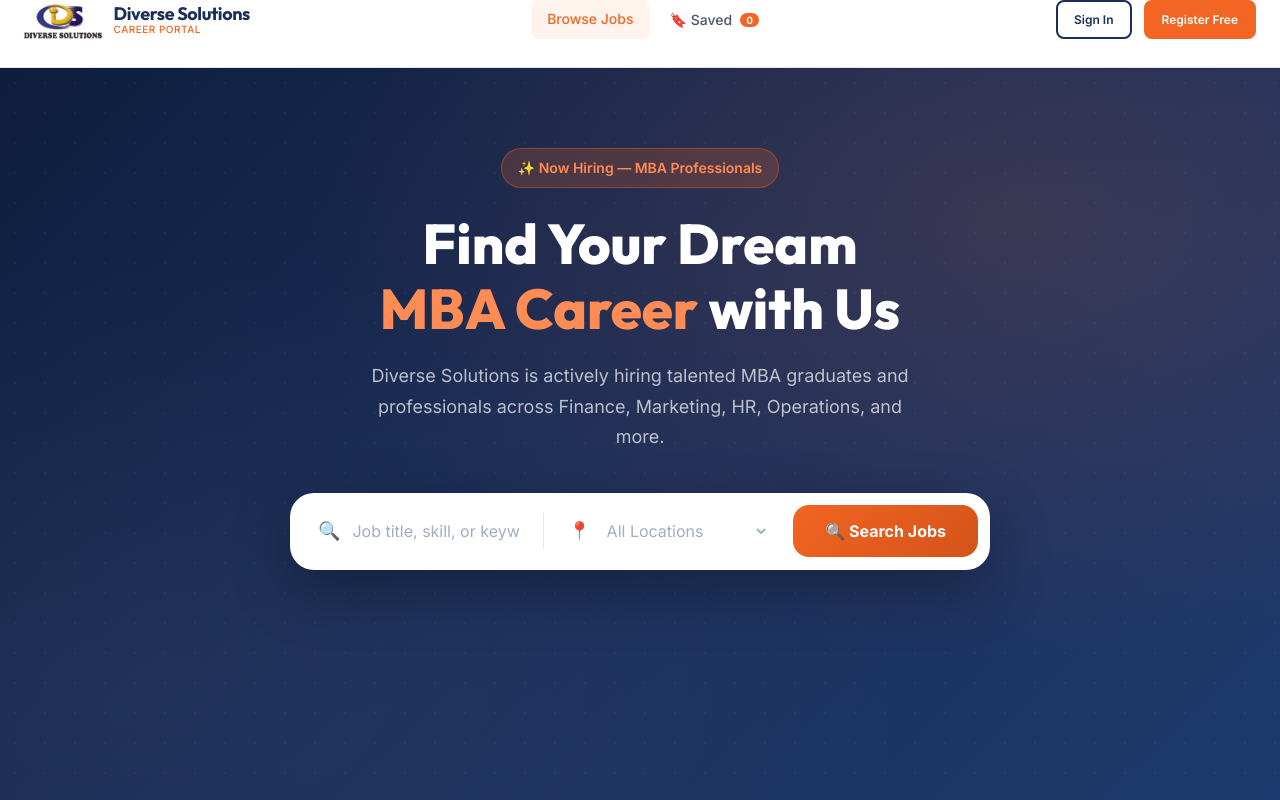
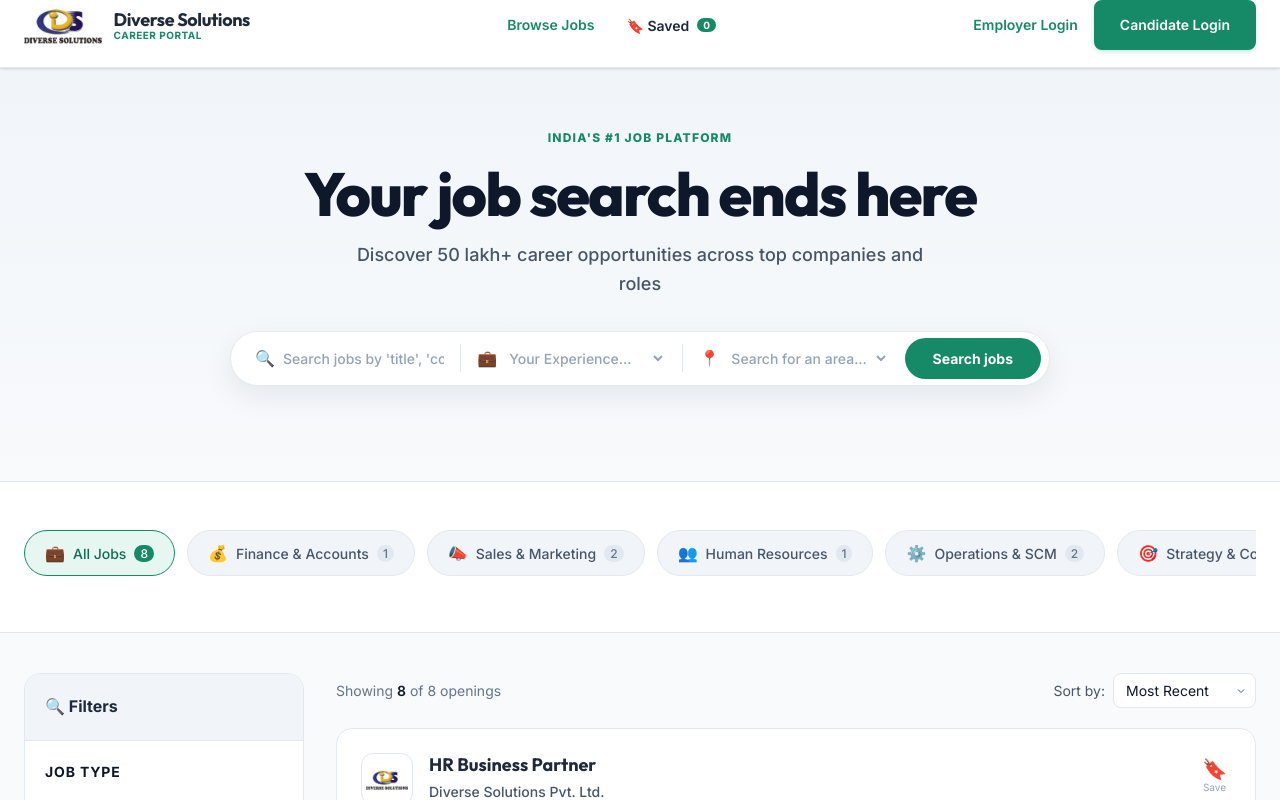
Before and after one commit to debiprasad456/job_openings, a React (Vite) app: page / in a window 1280 px wide. Shown: the top 800 px of the page. Built offline with nearby package versions, Linux system fonts and the light colour scheme.

Commit message:
feat(ui): refresh design system with modern emerald theme and unified hero search bar

```diff
--- a/src/components/Footer.jsx
+++ b/src/components/Footer.jsx
@@ -12,8 +12,8 @@ export default function Footer() {
           {/* Brand Column */}
           <div className="footer-brand">
             <div className="footer-logo">
-              <img src="/assets/logo.png" alt="Diverse Solutions Logo" />
-              <span className="footer-logo-text">Diverse Solutions</span>
+              <img src="/assets/logo.png" alt="Diverse Solutions Logo" style={{ height: '36px', width: 'auto' }} />
+              <span className="footer-logo-text" style={{ color: '#ffffff', fontSize: 'var(--text-lg)', fontWeight: 'var(--fw-bold)' }}>Diverse Solutions</span>
             </div>
             <p className="footer-tagline">
               Connecting talented MBA professionals with top companies across India.
--- a/src/components/Navbar.jsx
+++ b/src/components/Navbar.jsx
@@ -90,7 +90,7 @@ export default function Navbar({ user, onLogout }) {
         <div className="container">
           <div className="navbar-inner">
 
-            {/* Logo */}
+            {/* Logo - Diverse Solutions */}
             <Link to="/" className="navbar-logo" aria-label="Diverse Solutions Home">
               <img src="/assets/logo.png" alt="Diverse Solutions Logo" />
               <div className="navbar-logo-text">
@@ -99,7 +99,7 @@ export default function Navbar({ user, onLogout }) {
               </div>
             </Link>
 
-            {/* Desktop Nav Links */}
+            {/* Desktop Nav Links (Apna style) */}
             <div className="navbar-links" role="menubar">
               <NavLink to="/" end className={({ isActive }) => `navbar-link${isActive ? ' active' : ''}`} role="menuitem">
                 Browse Jobs
@@ -194,8 +194,8 @@ export default function Navbar({ user, onLogout }) {
                 </div>
               ) : (
                 <>
-                  <Link to="/login" className="btn btn-outline-navy btn-sm">Sign In</Link>
-                  <Link to="/register" className="btn btn-primary btn-sm">Register Free</Link>
+                  <Link to="/login" className="employer-login-link">Employer Login</Link>
+                  <Link to="/login" className="btn btn-primary candidate-login-btn">Candidate Login</Link>
                 </>
               )}
             </div>
--- a/src/pages/Home.jsx
+++ b/src/pages/Home.jsx
@@ -95,40 +95,65 @@ export default function Home() {
   return (
     <div className="page-wrapper">
 
-      {/* ── Hero Section ── */}
+      {/* ── Hero Section (Apna Style) ── */}
       <section className="hero" aria-label="Job Search">
-        <div className="hero-pattern" aria-hidden="true" />
         <div className="container">
           <div className="hero-content">
 
             <div className="hero-eyebrow">
-              ✨ Now Hiring — MBA Professionals
+              INDIA'S #1 JOB PLATFORM
             </div>
 
             <h1 className="hero-title">
-              Find Your Dream<br />
-              <span className="highlight">MBA Career</span> with Us
+              Your job search ends here
             </h1>
 
             <p className="hero-subtitle">
-              Diverse Solutions is actively hiring talented MBA graduates and professionals
-              across Finance, Marketing, HR, Operations, and more.
+              Discover 50 lakh+ career opportunities across top companies and roles
             </p>
 
-            {/* Search Bar */}
+            {/* Unified 3-Segment Search Bar */}
             <form className="hero-search" onSubmit={handleSearch} role="search" aria-label="Search jobs">
+
+              {/* Field 1: Title / Skill */}
               <div className="search-field">
                 <span className="search-field-icon">🔍</span>
                 <input
                   type="text"
-                  placeholder="Job title, skill, or keyword..."
+                  placeholder="Search jobs by 'title', 'company'..."
                   value={searchTitle}
                   onChange={e => setSearchTitle(e.target.value)}
-                  aria-label="Search by job title or keyword"
+                  aria-label="Search by job title or skill"
                   id="job-search-input"
                 />
               </div>
+
               <div className="search-divider" aria-hidden="true" />
+
+              {/* Field 2: Experience Selector */}
+              <div className="search-field">
+                <span className="search-field-icon">💼</span>
+                <select
+                  value={filters.experience[0] || ''}
+                  onChange={e => {
+                    const val = e.target.value;
+                    setFilters(prev => ({ ...prev, experience: val ? [val] : [] }));
+                  }}
+                  aria-label="Experience dropdown"
+                  id="experience-search-select"
+                  style={{ color: filters.experience.length ? 'var(--color-text-primary)' : 'var(--color-text-disabled)' }}
+                >
+                  <option value="">Your Experience...</option>
+                  <option value="fresher">Fresher / Any</option>
+                  <option value="0-2">0 - 2 Years</option>
+                  <option value="2-5">2 - 5 Years</option>
+                  <option value="5+">5+ Years</option>
+                </select>
+              </div>
+
+              <div className="search-divider" aria-hidden="true" />
+
+              {/* Field 3: Location */}
               <div className="search-field">
                 <span className="search-field-icon">📍</span>
                 <select
@@ -138,7 +163,7 @@ export default function Home() {
                   id="location-search-select"
                   style={{ color: searchLocation ? 'var(--color-text-primary)' : 'var(--color-text-disabled)' }}
                 >
-                  <option value="">All Locations</option>
+                  <option value="">Search for an area...</option>
                   <option value="Mumbai, Maharashtra">Mumbai</option>
                   <option value="Delhi NCR">Delhi NCR</option>
                   <option value="Bengaluru, Karnataka">Bengaluru</option>
@@ -148,15 +173,17 @@ export default function Home() {
                   <option value="Ahmedabad, Gujarat">Ahmedabad</option>
                 </select>
               </div>
+
+              {/* Submit Button */}
               <button type="submit" className="search-btn" id="search-submit-btn">
-                🔍 Search Jobs
+                Search jobs
               </button>
             </form>
 
             {/* Popular Searches */}
             <div className="hero-popular" role="group" aria-label="Popular searches">
-              <span className="hero-popular-label">Popular:</span>
-              {['MBA Finance', 'Marketing Manager', 'HRBP', 'Strategy', 'Business Analyst'].map(term => (
+              <span className="hero-popular-label">Popular Searches:</span>
+              {['Work From Home', 'Software Engineer', 'Marketing Manager', 'HRBP', 'Finance', 'Data Analyst'].map(term => (
                 <button
                   key={term}
                   className="popular-tag"
@@ -166,26 +193,6 @@ export default function Home() {
                   {term}
                 </button>
               ))}
-            </div>
-
-            {/* Stats */}
-            <div className="hero-stats" aria-label="Portal statistics">
-              <div className="hero-stat">
-                <span className="hero-stat-number">8+</span>
-                <span className="hero-stat-label">Open Positions</span>
-              </div>
-              <div className="hero-stat">
-                <span className="hero-stat-number">6</span>
-                <span className="hero-stat-label">Departments</span>
-              </div>
-              <div className="hero-stat">
-                <span className="hero-stat-number">7</span>
-                <span className="hero-stat-label">Cities</span>
-              </div>
-              <div className="hero-stat">
-                <span className="hero-stat-number">₹6–18L</span>
-                <span className="hero-stat-label">Salary Range</span>
-              </div>
             </div>
 
           </div>
--- a/src/styles/auth.css
+++ b/src/styles/auth.css
@@ -9,7 +9,7 @@
 
 /* ── Left Panel (Branding) ── */
 .auth-panel-left {
-  background: linear-gradient(145deg, var(--color-navy-dark) 0%, var(--color-navy) 60%, #1e3a6e 100%);
+  background: linear-gradient(145deg, #0f172a 0%, #0f6c50 60%, #168a67 100%);
   position: relative;
   display: flex;
   flex-direction: column;
@@ -24,7 +24,7 @@
   position: absolute;
   inset: 0;
   background:
-    radial-gradient(ellipse at 90% 10%, rgba(242, 101, 34, 0.2) 0%, transparent 50%),
+    radial-gradient(ellipse at 90% 10%, rgba(34, 197, 94, 0.2) 0%, transparent 50%),
     radial-gradient(ellipse at 10% 90%, rgba(255,255,255,0.04) 0%, transparent 50%);
   pointer-events: none;
 }
--- a/src/styles/global.css
+++ b/src/styles/global.css
@@ -1,6 +1,6 @@
 /* ============================================================
-   DIVERSE SOLUTIONS — GLOBAL DESIGN SYSTEM
-   Naukri-inspired palette: Deep Navy + Vibrant Orange
+   DIVERSE SOLUTIONS — APNA PORTAL DESIGN SYSTEM
+   Apna-inspired palette: Emerald Green + Clean Light Background
    ============================================================ */
 
 /* ── Google Fonts are loaded in index.html ── */
@@ -8,46 +8,48 @@
 /* ── CSS Custom Properties ── */
 :root {
   /* Brand Colors */
-  --color-primary: #f26522;       /* Naukri-style orange */
-  --color-primary-dark: #d4531a;
-  --color-primary-light: #ff8c55;
-  --color-primary-subtle: #fff3ed;
+  --color-primary: #168a67;       /* Apna-style Emerald Green */
+  --color-primary-dark: #0f6c50;
+  --color-primary-light: #22a37c;
+  --color-primary-subtle: #e6f7f2;
 
-  --color-navy: #1a2e5a;          /* Deep navy */
-  --color-navy-dark: #0f1e3d;
-  --color-navy-light: #2a4080;
-  --color-navy-subtle: #eef2fa;
+  --color-navy: #1e293b;          /* Dark Slate */
+  --color-navy-dark: #0f172a;
+  --color-navy-light: #334155;
+  --color-navy-subtle: #f1f5f9;
+
+  --color-badge-new: #e05638;     /* Bright Orange/Red for "New" tags */
 
   /* Neutral Palette */
   --color-white: #ffffff;
-  --color-bg: #f5f7fa;
+  --color-bg: #f8fafc;
   --color-surface: #ffffff;
-  --color-surface-alt: #f0f4f8;
+  --color-surface-alt: #f1f5f9;
   --color-border: #e2e8f0;
   --color-border-light: #f1f5f9;
 
   /* Text */
-  --color-text-primary: #1a202c;
-  --color-text-secondary: #4a5568;
-  --color-text-muted: #718096;
-  --color-text-disabled: #a0aec0;
+  --color-text-primary: #0f172a;
+  --color-text-secondary: #475569;
+  --color-text-muted: #64748b;
+  --color-text-disabled: #94a3b8;
 
   /* Status Colors */
-  --color-success: #38a169;
-  --color-success-bg: #f0fff4;
-  --color-warning: #d69e2e;
-  --color-warning-bg: #fffff0;
-  --color-error: #e53e3e;
-  --color-error-bg: #fff5f5;
-  --color-info: #3182ce;
-  --color-info-bg: #ebf8ff;
+  --color-success: #168a67;
+  --color-success-bg: #e6f7f2;
+  --color-warning: #d97706;
+  --color-warning-bg: #fffbeb;
+  --color-error: #dc2626;
+  --color-error-bg: #fef2f2;
+  --color-info: #0284c7;
+  --color-info-bg: #f0f9ff;
 
   /* Application Status Colors */
-  --status-applied: #3182ce;
-  --status-review: #d69e2e;
-  --status-shortlisted: #38a169;
-  --status-rejected: #e53e3e;
-  --status-selected: #805ad5;
+  --status-applied: #0284c7;
+  --status-review: #d97706;
+  --status-shortlisted: #168a67;
+  --status-rejected: #dc2626;
+  --status-selected: #7c3aed;
 
   /* Typography */
   --font-body: 'Inter', -apple-system, BlinkMacSystemFont, sans-serif;
--- a/src/styles/home.css
+++ b/src/styles/home.css
@@ -1,36 +1,19 @@
 /* ── Home Page Styles ── */
 
-/* ── Hero Section ── */
+/* ── Hero Section (Apna Style Light Theme) ── */
 .hero {
-  background: linear-gradient(135deg, var(--color-navy-dark) 0%, var(--color-navy) 50%, #1e3a6e 100%);
+  background: linear-gradient(180deg, #f1f5f9 0%, #f8fafc 100%);
   position: relative;
   overflow: hidden;
-  padding: var(--space-20) 0 var(--space-16);
-}
-
-.hero::before {
-  content: '';
-  position: absolute;
-  inset: 0;
-  background:
-    radial-gradient(ellipse at 80% 20%, rgba(242, 101, 34, 0.15) 0%, transparent 50%),
-    radial-gradient(ellipse at 10% 80%, rgba(255, 255, 255, 0.04) 0%, transparent 50%);
-  pointer-events: none;
-}
-
-.hero-pattern {
-  position: absolute;
-  inset: 0;
-  background-image: radial-gradient(circle, rgba(255,255,255,0.04) 1px, transparent 1px);
-  background-size: 30px 30px;
-  pointer-events: none;
+  padding: 3.5rem 0 3rem;
+  border-bottom: 1px solid var(--color-border);
 }
 
 .hero-content {
   position: relative;
   z-index: 1;
   text-align: center;
-  max-width: 780px;
+  max-width: 860px;
   margin: 0 auto;
 }
 
@@ -38,68 +21,66 @@
   display: inline-flex;
   align-items: center;
   gap: var(--space-2);
-  background: rgba(242, 101, 34, 0.2);
-  border: 1px solid rgba(242, 101, 34, 0.4);
-  color: var(--color-primary-light);
-  padding: var(--space-2) var(--space-4);
-  border-radius: var(--radius-full);
-  font-size: var(--text-sm);
-  font-weight: var(--fw-semibold);
-  margin-bottom: var(--space-6);
+  background: transparent;
+  color: #168a67;
+  font-size: var(--text-xs);
+  font-weight: 800;
+  letter-spacing: 0.1em;
+  text-transform: uppercase;
+  margin-bottom: 0.75rem;
   animation: fadeInUp 0.5s ease both;
 }
 
 .hero-title {
   font-family: var(--font-heading);
-  font-size: clamp(2rem, 5vw, 3.5rem);
-  font-weight: var(--fw-extrabold);
-  color: var(--color-white);
+  font-size: clamp(2.2rem, 5vw, 3.8rem);
+  font-weight: 800;
+  color: #0f172a;
   line-height: 1.15;
-  margin-bottom: var(--space-5);
+  letter-spacing: -0.03em;
+  margin-bottom: 0.75rem;
   animation: fadeInUp 0.55s 0.1s ease both;
-}
-
-.hero-title .highlight {
-  color: var(--color-primary-light);
-  position: relative;
 }
 
 .hero-subtitle {
   font-size: var(--text-lg);
-  color: rgba(255, 255, 255, 0.7);
-  margin-bottom: var(--space-10);
-  max-width: 560px;
+  color: #475569;
+  margin-bottom: 2rem;
+  font-weight: 500;
+  max-width: 600px;
   margin-left: auto;
   margin-right: auto;
-  line-height: 1.7;
+  line-height: 1.6;
   animation: fadeInUp 0.6s 0.2s ease both;
 }
 
-/* Search Bar */
+/* Search Bar - Apna Unified Pill */
 .hero-search {
-  background: var(--color-white);
-  border-radius: var(--radius-2xl);
-  padding: var(--space-3);
+  background: #ffffff;
+  border: 1px solid #e2e8f0;
+  border-radius: 9999px;
+  padding: 6px 8px 6px 16px;
   display: flex;
   align-items: center;
   gap: var(--space-2);
-  box-shadow: 0 20px 60px rgba(0,0,0,0.3);
-  max-width: 700px;
-  margin: 0 auto var(--space-8);
+  box-shadow: 0 10px 30px rgba(15, 23, 42, 0.08);
+  max-width: 820px;
+  margin: 0 auto 1.5rem;
   animation: fadeInUp 0.65s 0.25s ease both;
 }
 
 .search-field {
   display: flex;
   align-items: center;
-  gap: var(--space-3);
+  gap: var(--space-2);
   flex: 1;
-  padding: var(--space-3) var(--space-4);
+  padding: var(--space-2) var(--space-2);
   min-width: 0;
 }
 
 .search-field-icon {
-  font-size: var(--text-lg);
+  font-size: var(--text-base);
+  color: #94a3b8;
   flex-shrink: 0;
 }
 
@@ -108,31 +89,32 @@
   border: none;
   outline: none;
   width: 100%;
-  font-size: var(--text-base);
+  font-size: var(--text-sm);
   color: var(--color-text-primary);
   background: transparent;
   font-family: var(--font-body);
+  font-weight: 500;
 }
 
 .search-field input::placeholder {
-  color: var(--color-text-disabled);
+  color: #94a3b8;
 }
 
 .search-divider {
   width: 1px;
-  height: 36px;
-  background: var(--color-border);
+  height: 28px;
+  background: #e2e8f0;
   flex-shrink: 0;
 }
 
 .search-btn {
-  background: linear-gradient(135deg, var(--color-primary), var(--color-primary-dark));
-  color: var(--color-white);
+  background-color: #168a67;
+  color: #ffffff;
   border: none;
-  border-radius: var(--radius-xl);
-  padding: var(--space-4) var(--space-8);
-  font-size: var(--text-base);
-  font-weight: var(--fw-bold);
+  border-radius: 9999px;
+  padding: 12px 28px;
+  font-size: var(--text-sm);
+  font-weight: 700;
   cursor: pointer;
   transition: all var(--transition-base);
   white-space: nowrap;
@@ -143,8 +125,9 @@
 }
 
 .search-btn:hover {
+  background-color: #0f6c50;
   transform: translateY(-1px);
-  box-shadow: 0 8px 20px rgba(242,101,34,0.4);
+  box-shadow: 0 4px 12px rgba(22, 138, 103, 0.3);
 }
 
 /* Popular Searches */
@@ -158,25 +141,27 @@
 }
 
 .hero-popular-label {
-  font-size: var(--text-sm);
-  color: rgba(255, 255, 255, 0.5);
+  font-size: var(--text-xs);
+  color: #64748b;
+  font-weight: 600;
 }
 
 .popular-tag {
-  font-size: var(--text-sm);
-  color: rgba(255, 255, 255, 0.75);
-  background: rgba(255, 255, 255, 0.1);
-  border: 1px solid rgba(255, 255, 255, 0.15);
-  border-radius: var(--radius-full);
-  padding: 4px var(--space-3);
+  font-size: var(--text-xs);
+  color: #475569;
+  background: #ffffff;
+  border: 1px solid #e2e8f0;
+  border-radius: 9999px;
+  padding: 3px 12px;
   cursor: pointer;
   transition: all var(--transition-fast);
+  font-weight: 500;
 }
 
 .popular-tag:hover {
-  background: rgba(242, 101, 34, 0.3);
-  border-color: rgba(242, 101, 34, 0.5);
-  color: var(--color-white);
+  background: #e6f7f2;
+  border-color: #168a67;
+  color: #168a67;
 }
 
 /* Stats Bar */
--- a/src/styles/navbar.css
+++ b/src/styles/navbar.css
@@ -24,7 +24,7 @@
   gap: var(--space-6);
 }
 
-/* Logo */
+/* Logo - Diverse Solutions */
 .navbar-logo {
   display: flex;
   align-items: center;
@@ -49,33 +49,36 @@
   font-family: var(--font-heading);
   font-size: var(--text-lg);
   font-weight: var(--fw-bold);
-  color: var(--color-navy);
+  color: #1e293b;
   letter-spacing: -0.02em;
 }
 
 .navbar-logo-tagline {
   font-size: 10px;
-  font-weight: var(--fw-medium);
-  color: var(--color-primary);
+  font-weight: var(--fw-bold);
+  color: #168a67;
   letter-spacing: 0.05em;
   text-transform: uppercase;
 }
 
-/* Nav Links */
+/* Nav Links & Badges */
 .navbar-links {
   display: flex;
   align-items: center;
-  gap: var(--space-1);
+  gap: var(--space-2);
   flex: 1;
   justify-content: center;
 }
 
 .navbar-link {
-  padding: var(--space-2) var(--space-4);
+  display: inline-flex;
+  align-items: center;
+  gap: 4px;
+  padding: var(--space-2) var(--space-3);
   border-radius: var(--radius-md);
   font-size: var(--text-sm);
-  font-weight: var(--fw-medium);
-  color: var(--color-text-secondary);
+  font-weight: var(--fw-semibold);
+  color: #1e293b;
   text-decoration: none;
   transition: all var(--transition-fast);
   white-space: nowrap;
@@ -84,15 +87,59 @@
 .navbar-link:hover,
 .navbar-link.active {
   color: var(--color-primary);
-  background: var(--color-primary-subtle);
+}
+
+.badge-new {
+  background: var(--color-badge-new);
+  color: #ffffff;
+  font-size: 10px;
+  font-weight: 700;
+  padding: 1px 6px;
+  border-radius: 4px;
+  text-transform: uppercase;
+  letter-spacing: 0.03em;
+  margin-left: 2px;
+}
+
+.chevron-icon {
+  font-size: 10px;
+  color: #64748b;
+  margin-left: 2px;
 }
 
 /* Auth Buttons */
 .navbar-auth {
   display: flex;
   align-items: center;
-  gap: var(--space-3);
+  gap: var(--space-4);
   flex-shrink: 0;
+}
+
+.employer-login-link {
+  font-size: var(--text-sm);
+  font-weight: var(--fw-semibold);
+  color: #168a67;
+  text-decoration: none;
+  transition: color var(--transition-fast);
+}
+
+.employer-login-link:hover {
+  color: #0f6c50;
+  text-decoration: underline;
+}
+
+.candidate-login-btn {
+  background-color: #168a67;
+  color: #ffffff;
+  font-weight: var(--fw-semibold);
+  padding: var(--space-2) var(--space-5);
+  border-radius: 8px;
+  font-size: var(--text-sm);
+  box-shadow: 0 2px 4px rgba(22, 138, 103, 0.2);
+}
+
+.candidate-login-btn:hover {
+  background-color: #0f6c50;
 }
 
 /* User Menu Dropdown */
```
